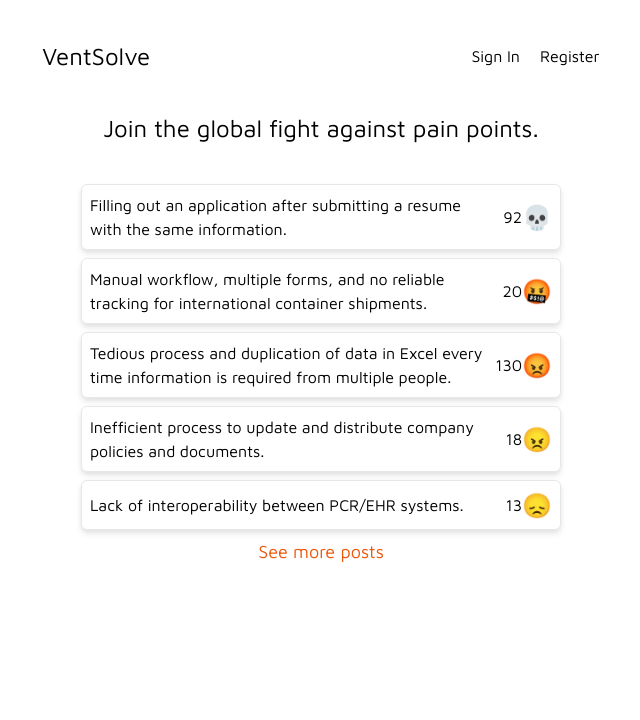
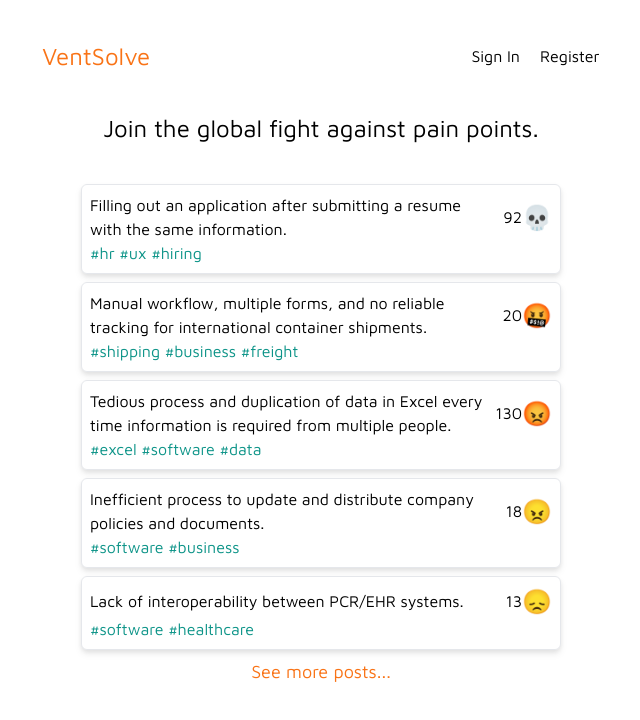
Before and after one commit to JH175/VentSolve, a Next.js app: page / in a window 1280 px wide. Shown: the top 720 px of the page, without its empty margins (319-959 px from the left). Built offline with nearby package versions, Linux system fonts and the light colour scheme; no server answers.

Commit message:
add and map tags prop to PostPreview component

```diff
--- a/src/app/(auth)/sign-in/[[...sign-in]]/page.tsx
+++ b/src/app/(auth)/sign-in/[[...sign-in]]/page.tsx
@@ -6,7 +6,7 @@ export default function SignInPage() {
       <SignIn
         appearance={{
           elements: {
-            formButtonPrimary: 'bg-green-500 hover:bg-green-400',
+            formButtonPrimary: 'bg-orange-500 hover:bg-orange-600',
           },
         }}
       />
--- a/src/app/(auth)/sign-up/[[...sign-up]]/page.tsx
+++ b/src/app/(auth)/sign-up/[[...sign-up]]/page.tsx
@@ -6,7 +6,7 @@ export default function SignUpPage() {
       <SignUp
         appearance={{
           elements: {
-            formButtonPrimary: 'bg-green-500 hover:bg-green-400',
+            formButtonPrimary: 'bg-orange-500 hover:bg-orange-600',
           },
         }}
       />
--- a/src/app/page.tsx
+++ b/src/app/page.tsx
@@ -3,36 +3,44 @@ import Link from 'next/link';
 
 export default function Home() {
   return (
-    <div className='flex flex-col justify-center items-center'>
+    <div className='flex flex-col justify-center items-center gap-10'>
       <h2 className='text-2xl'>Join the global fight against pain points.</h2>
-      <div className='p-10 flex flex-col gap-2 justify-center items-center'>
+      <div className='flex flex-col gap-2 justify-center items-center'>
         <PostPreview
           title='Filling out an application after submitting a resume with the same information.'
           score={100}
           votes={92}
+          tags={['hr', 'ux', 'hiring']}
         />
         <PostPreview
           title='Manual workflow, multiple forms, and no reliable tracking for international container shipments.'
           score={80}
           votes={20}
+          tags={['shipping', 'business', 'freight']}
         />
         <PostPreview
           title='Tedious process and duplication of data in Excel every time information is required from multiple people.'
           score={60}
           votes={130}
+          tags={['excel', 'software', 'data']}
         />
         <PostPreview
           title='Inefficient process to update and distribute company policies and documents.'
           score={40}
           votes={18}
+          tags={['software', 'business']}
         />
         <PostPreview
           title='Lack of interoperability between PCR/EHR systems.'
           score={20}
           votes={13}
+          tags={['software', 'healthcare']}
         />
-        <Link href='/posts' className='text-orange-600 text-lg'>
-          See more posts
+        <Link
+          href='/posts'
+          className='text-orange-500 hover:text-orange-600 text-lg'
+        >
+          See more posts...
         </Link>
       </div>
     </div>
--- a/src/components/Header.tsx
+++ b/src/components/Header.tsx
@@ -8,7 +8,7 @@ export default function Header() {
     <div className='p-10 flex justify-evenly items-center'>
       <Link href='/'>
         <div className='flex items-center'>
-          <h1 className='text-2xl'>VentSolve</h1>
+          <h1 className='text-2xl text-orange-500'>VentSolve</h1>
         </div>
       </Link>
       <nav>
@@ -23,10 +23,10 @@ export default function Header() {
           </>
         ) : (
           <ul className='flex gap-5'>
-            <li>
+            <li className='hover:text-orange-600'>
               <a href='/sign-in'>Sign In</a>
             </li>
-            <li>
+            <li className='hover:text-orange-600'>
               <a href='/sign-up'>Register</a>
             </li>
           </ul>
--- a/src/components/PostPreview.tsx
+++ b/src/components/PostPreview.tsx
@@ -4,6 +4,7 @@ type PostPreviewProps = {
   title: string;
   score: number;
   votes: number;
+  tags: string[];
 };
 
 export default function PostPreview(props: PostPreviewProps) {
@@ -21,7 +22,8 @@ export default function PostPreview(props: PostPreviewProps) {
   }
   return (
     <Link href='/post/123123'>
-      <div className='flex p-2 border rounded-md w-[30rem] justify-between bg-white drop-shadow-md hover:scale-110 duration-500 gap-2'>
+      <div className='p-2 border rounded-md w-[30rem] bg-white drop-shadow-md hover:scale-110 duration-500'>
+        <div className='flex  justify-between gap-2'>
           <div className='flex items-center'>
             <p>{props.title}</p>
           </div>
@@ -30,6 +32,10 @@ export default function PostPreview(props: PostPreviewProps) {
             <span className='text-2xl'>{emoji}</span>
           </div>
         </div>
+        <span className='text-teal-600'>
+          {props.tags ? props.tags.map((tag) => '#' + tag + ' ') : null}
+        </span>
+      </div>
     </Link>
   );
 }
```
Lines whose indentation alone changed are shown as unchanged.
